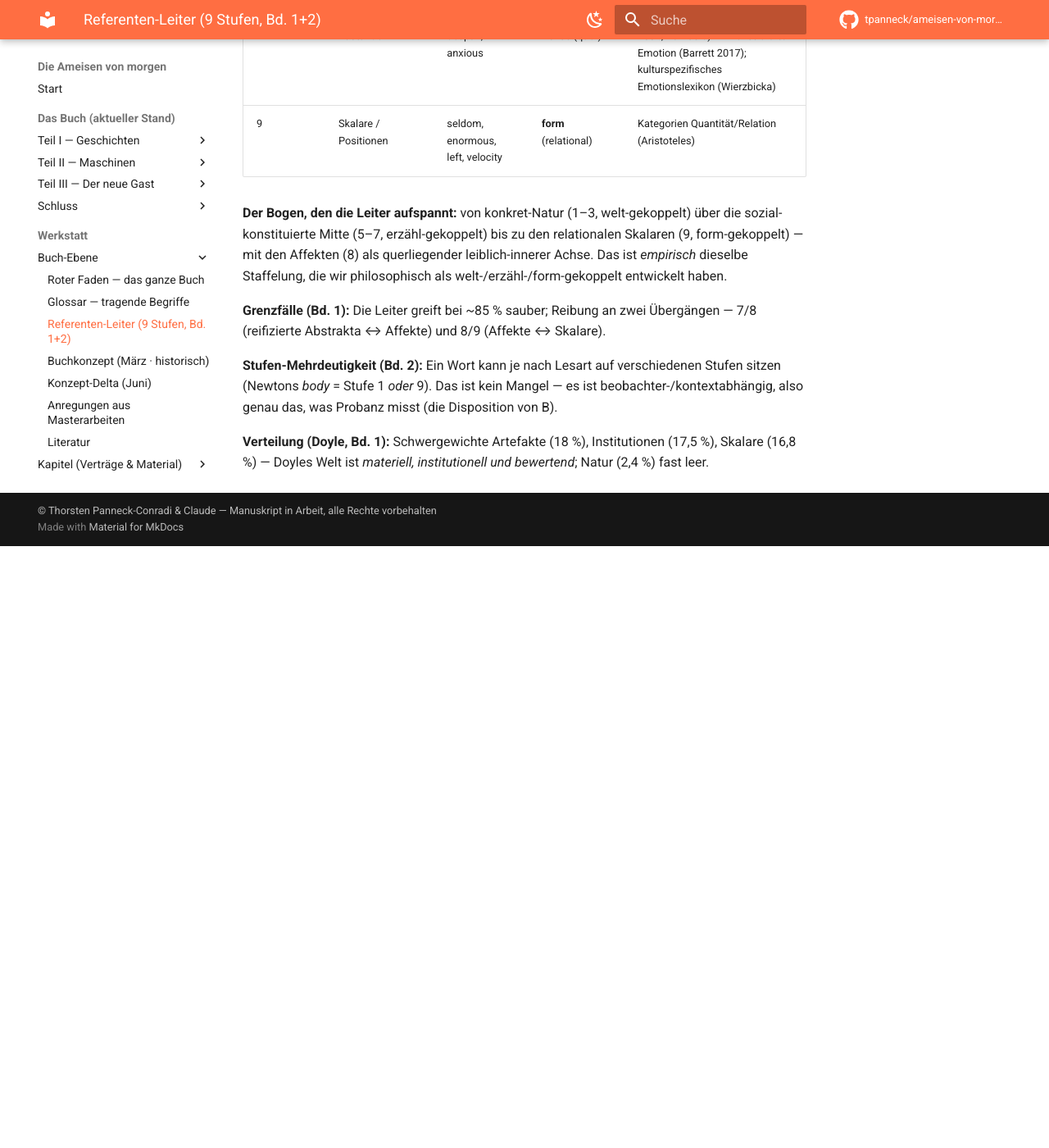
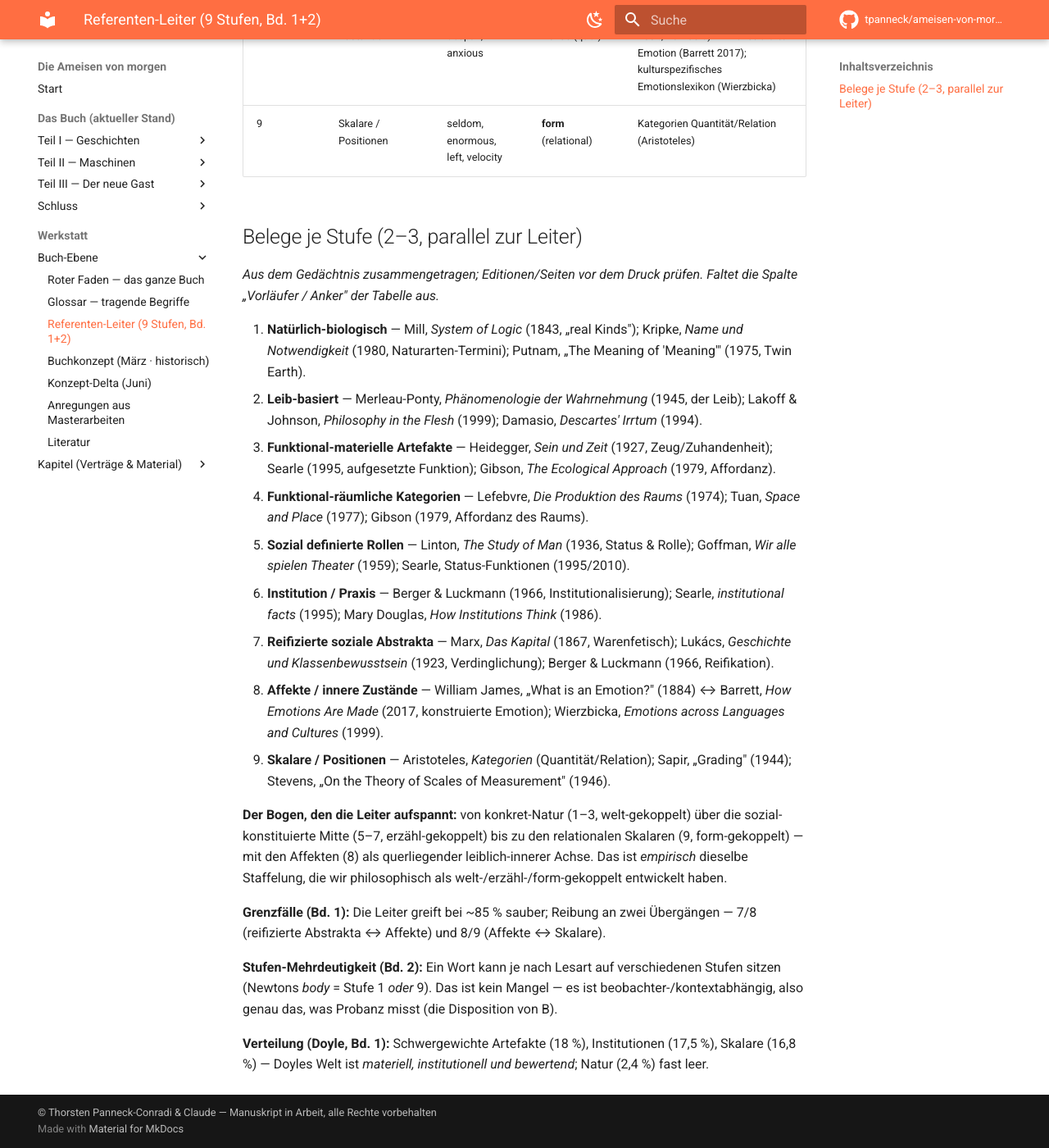
Before and after one commit to tpanneck/ameisen-von-morgen, an MkDocs documentation site: the page built from docs/referenten-leiter.md, in a window 1280 px wide and 1400 px high, scrolled down 1094 px. Shown: the whole window at 82% size. Built offline with MkDocs 1.6.1 and Material for MkDocs 9.7.7, drawn with Linux system fonts in a browser that asks for light colours; comment, search, counter and statistics services are not loaded; before the commit the page ends 1760 px from its top, so only the background shows below that.

Commit message:
Referenten-Leiter: 2-3 Belege je Stufe (parallel), Abschnitt 'Belege je Stufe'
Je Sprosse 2-3 kanonische Vorlaeufer (Mill/Kripke/Putnam; Merleau-Ponty/Lakoff/Damasio;
Heidegger/Searle/Gibson; Lefebvre/Tuan/Gibson; Linton/Goffman/Searle; B&L/Searle/Douglas;
Marx/Lukacs/B&L; James/Barrett/Wierzbicka; Aristoteles/Sapir/Stevens). Aus dem Gedaechtnis,
Editionen vor Druck pruefen.

Co-Authored-By: Claude Fable 5 <noreply@anthropic.com>

```diff
--- a/docs/referenten-leiter.md
+++ b/docs/referenten-leiter.md
@@ -21,6 +21,31 @@ als Befund in Kap. 3 (Erfindung) oder Kap. 10 (Reifikation) — „Befunde ja, V
 | 8 | Affekte / innere Zustände | impatience, despair, anxious | leiblich-innere Achse (quer) | verkörperte Affekte (James 1884; Damasio) ↔ konstruierte Emotion (Barrett 2017); kulturspezifisches Emotionslexikon (Wierzbicka) |
 | 9 | Skalare / Positionen | seldom, enormous, left, velocity | **form** (relational) | Kategorien Quantität/Relation (Aristoteles) |
 
+## Belege je Stufe (2–3, parallel zur Leiter)
+
+*Aus dem Gedächtnis zusammengetragen; Editionen/Seiten vor dem Druck prüfen. Faltet die Spalte
+„Vorläufer / Anker" der Tabelle aus.*
+
+1. **Natürlich-biologisch** — Mill, *System of Logic* (1843, „real Kinds"); Kripke, *Name und
+   Notwendigkeit* (1980, Naturarten-Termini); Putnam, „The Meaning of 'Meaning'" (1975, Twin Earth).
+2. **Leib-basiert** — Merleau-Ponty, *Phänomenologie der Wahrnehmung* (1945, der Leib);
+   Lakoff & Johnson, *Philosophy in the Flesh* (1999); Damasio, *Descartes' Irrtum* (1994).
+3. **Funktional-materielle Artefakte** — Heidegger, *Sein und Zeit* (1927, Zeug/Zuhandenheit);
+   Searle (1995, aufgesetzte Funktion); Gibson, *The Ecological Approach* (1979, Affordanz).
+4. **Funktional-räumliche Kategorien** — Lefebvre, *Die Produktion des Raums* (1974); Tuan,
+   *Space and Place* (1977); Gibson (1979, Affordanz des Raums).
+5. **Sozial definierte Rollen** — Linton, *The Study of Man* (1936, Status & Rolle); Goffman,
+   *Wir alle spielen Theater* (1959); Searle, Status-Funktionen (1995/2010).
+6. **Institution / Praxis** — Berger & Luckmann (1966, Institutionalisierung); Searle,
+   *institutional facts* (1995); Mary Douglas, *How Institutions Think* (1986).
+7. **Reifizierte soziale Abstrakta** — Marx, *Das Kapital* (1867, Warenfetisch); Lukács,
+   *Geschichte und Klassenbewusstsein* (1923, Verdinglichung); Berger & Luckmann (1966, Reifikation).
+8. **Affekte / innere Zustände** — William James, „What is an Emotion?" (1884) ↔ Barrett,
+   *How Emotions Are Made* (2017, konstruierte Emotion); Wierzbicka, *Emotions across Languages
+   and Cultures* (1999).
+9. **Skalare / Positionen** — Aristoteles, *Kategorien* (Quantität/Relation); Sapir, „Grading"
+   (1944); Stevens, „On the Theory of Scales of Measurement" (1946).
+
 **Der Bogen, den die Leiter aufspannt:** von konkret-Natur (1–3, welt-gekoppelt) über die
 sozial-konstituierte Mitte (5–7, erzähl-gekoppelt) bis zu den relationalen Skalaren (9,
 form-gekoppelt) — mit den Affekten (8) als querliegender leiblich-innerer Achse. Das ist
```
